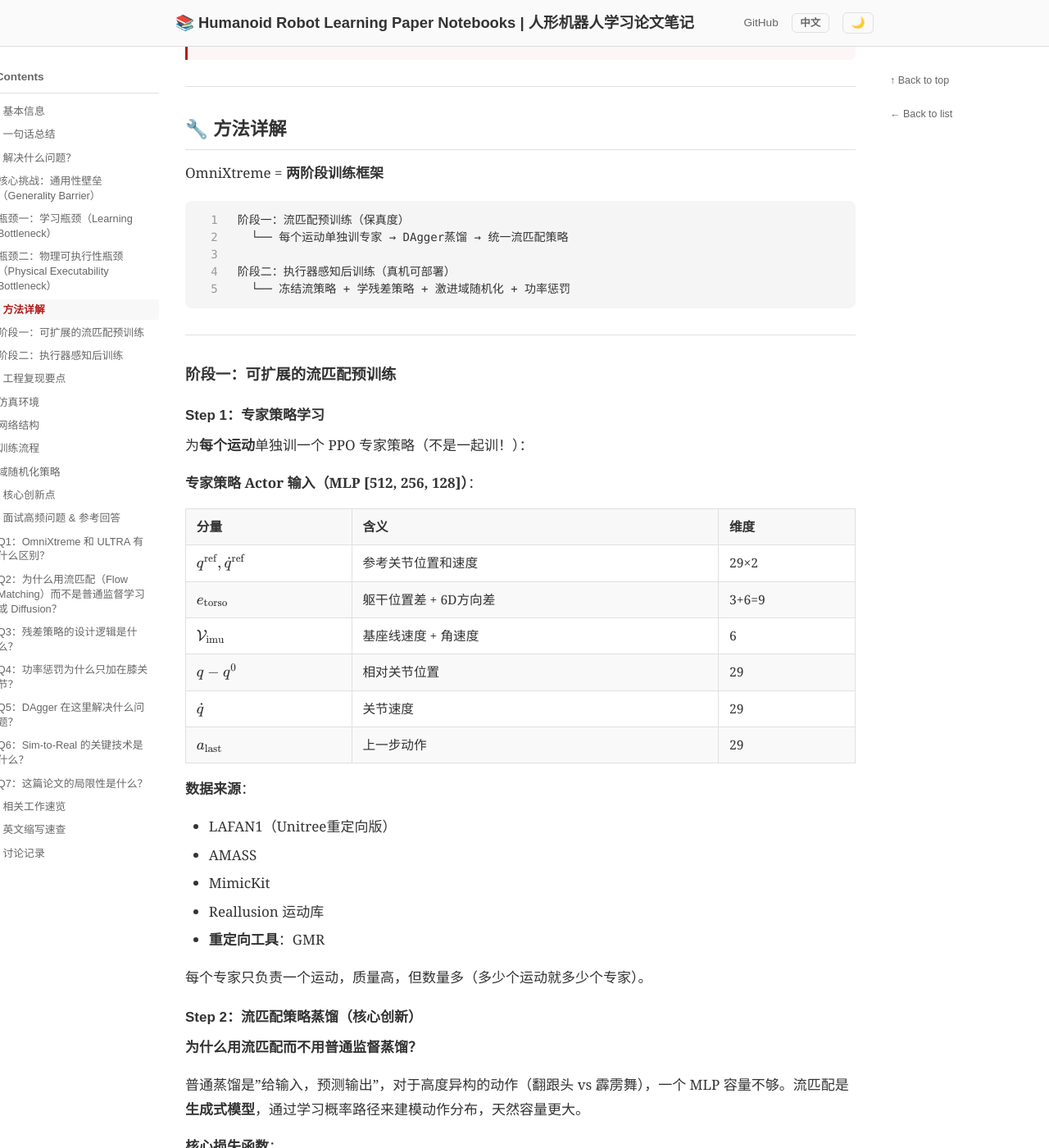
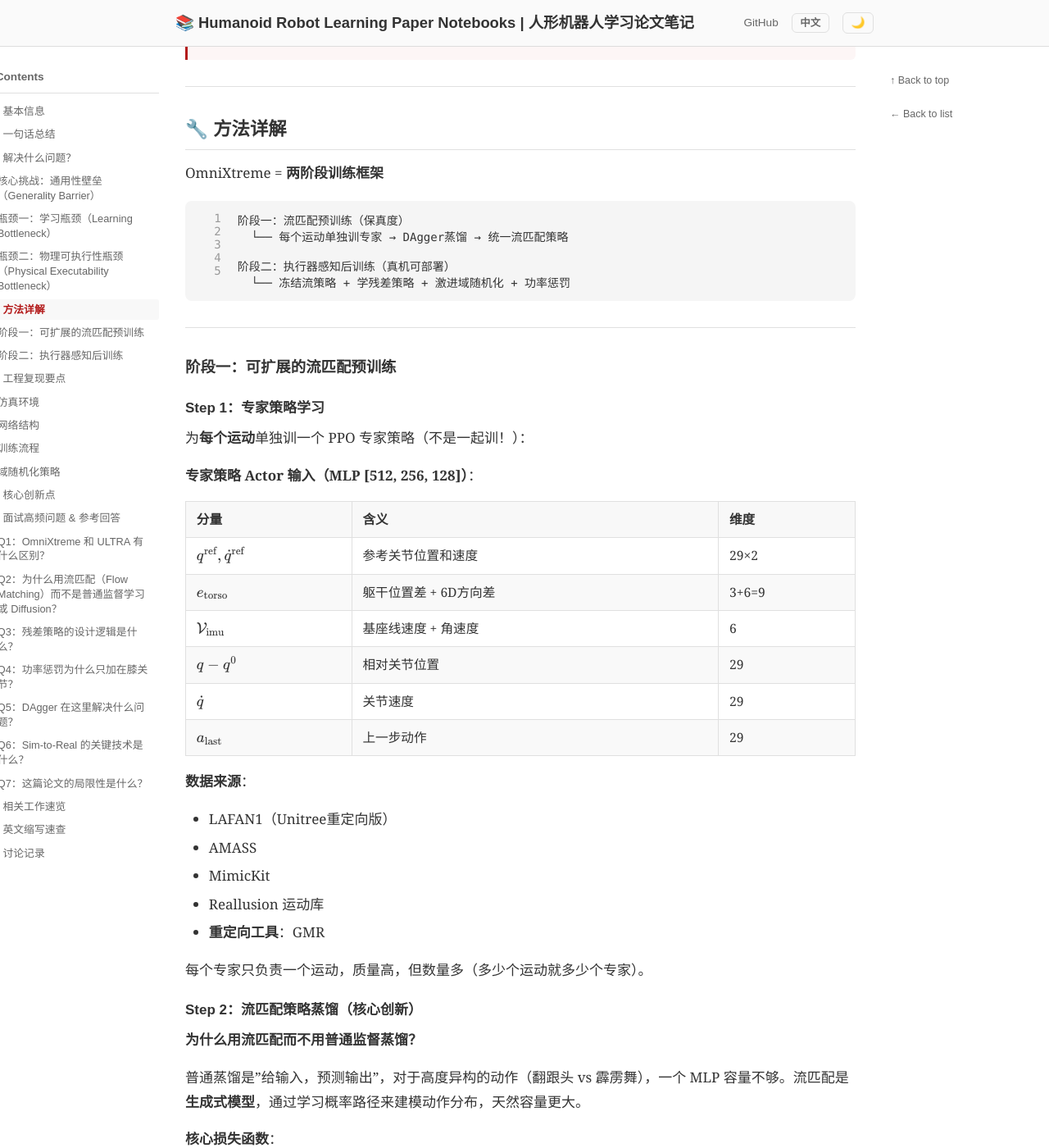
Before and after one commit to ImChong/Humanoid_Robot_Learning_Paper_Notebooks, a Jekyll site: the page built from papers/03_Loco-Manipulation_and_WBC/OmniXtreme_Breaking_the_Generality_Barrier_in_High-Dynamic_Humanoid_Control/OmniXtreme_Breaking_the_Generality_Barrier_in_High-Dynamic_Humanoid_Control.md, in a window 1280 px wide and 1400 px high, scrolled down 1812 px. Shown: the whole window at 82% size. Built offline with Jekyll 4.4.1, drawn with Linux system fonts in a browser that asks for light colours.

Commit message:
fix: line-height改为normal，两列pre各自处理padding，保证行号对齐

```diff
--- a/assets/css/style.css
+++ b/assets/css/style.css
@@ -745,9 +745,10 @@ body {
 .paper-body .highlighter-rouge table.rouge-table td.rouge-code {
   background: transparent !important;
   border: none !important;
-  padding: 0 !important;
   margin: 0 !important;
   vertical-align: top;
+  padding-top: 0 !important;
+  padding-bottom: 0 !important;
 }
 
 /* Line number column — fixed width, right-aligned */
@@ -755,27 +756,27 @@ body {
   width: 3.2rem;
   white-space: nowrap;
   text-align: right;
-  vertical-align: top;
+  padding-left: 0.5rem !important;
+  padding-right: 0.5rem !important;
 }
 
 .paper-body .highlighter-rouge table.rouge-table td.rouge-gutter pre.lineno {
   background: transparent !important;
   border: none !important;
-  padding: 0.75rem 0.75rem 0.75rem 0 !important;
+  padding: 0.75rem 0 !important;
   margin: 0 !important;
-  font: 0.875rem/1.5 'SF Mono', Consolas, 'Liberation Mono', Menlo, monospace !important;
+  font: 0.875rem 'SF Mono', Consolas, 'Liberation Mono', Menlo, monospace !important;
   color: #999 !important;
   text-align: right !important;
   display: block !important;
   user-select: none;
+  line-height: normal !important;
 }
 
 /* Code column — fills remaining space */
 .paper-body .highlighter-rouge table.rouge-table td.rouge-code {
   padding-left: 0 !important;
   padding-right: 0 !important;
-  padding-top: 0 !important;
-  padding-bottom: 0 !important;
   overflow-x: auto;
   -webkit-overflow-scrolling: touch;
 }
@@ -783,13 +784,14 @@ body {
 .paper-body .highlighter-rouge table.rouge-table td.rouge-code pre {
   background: transparent !important;
   border: none !important;
-  padding: 0.75rem 0.75rem 0.75rem 0.75rem !important;
+  padding: 0.75rem !important;
   margin: 0 !important;
-  font: 0.875rem/1.5 'SF Mono', Consolas, 'Liberation Mono', Menlo, monospace !important;
+  font: 0.875rem 'SF Mono', Consolas, 'Liberation Mono', Menlo, monospace !important;
   overflow-x: auto !important;
   white-space: pre !important;
   word-break: normal !important;
   -webkit-overflow-scrolling: touch;
+  line-height: normal !important;
 }
 
 /* Dark mode — same single box, dark background */
```
